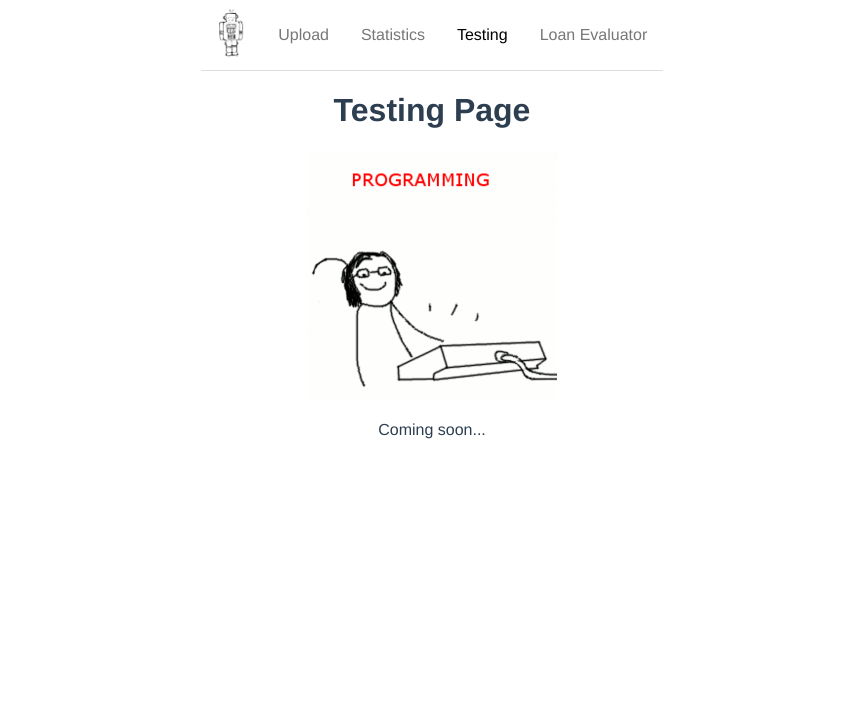
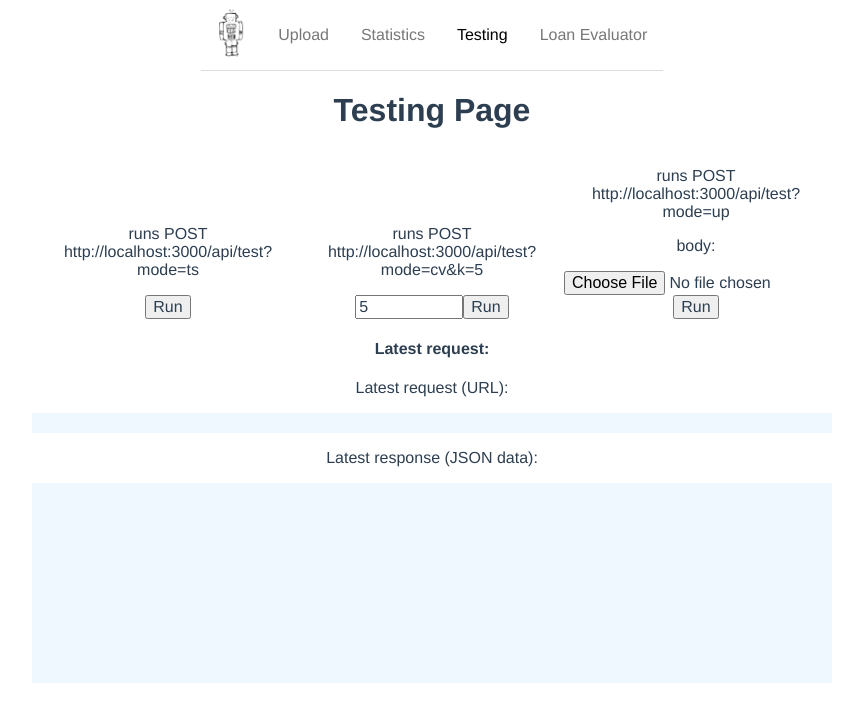
Before and after one commit to maessjs/WebNB, a Vue app in the folder client/: page /#/Testing in a window 1280 px wide. Shown: the top 722 px of the page, without its empty margins (208-1071 px from the left). Built offline with nearby package versions, Linux system fonts and the light colour scheme; the HTML template or start-up script is replaced by a standard one.

Commit message:
Added dev queries to Testing page for backend development

```diff
--- a/client/src/views/Testing.vue
+++ b/client/src/views/Testing.vue
@@ -1,17 +1,126 @@
 <template>
   <div>
   <h1>Testing Page</h1>
-  <wip />
+  <!-- reqests -->
+  <div>
+    <div class="box">
+      <p>runs POST {{url1}}</p>
+      <button @click="req1">Run</button>
+    </div>
+    <div class="box">
+      <p>runs POST {{url2 + kValue}}</p>
+      <form submit.prevent>
+        <input id="kInput" type="number" v-model.number="kValue" />
+        <button @click="req2">Run</button>
+      </form>
+    </div>
+    <div class="box">
+      <p>runs POST {{url3}}</p>
+      <p>body:</p>
+      <form submit.prevent>
+        <input type="file" name="test-data" @change="onFileSelected">
+        <button @click="req3">Run</button>
+      </form>
+    </div>
+    <!-- response -->
+    <div>
+      <h4>Latest request:</h4>
+      <p>Latest request (URL):</p>
+      <p id="reqURLField">{{reqURL}}</p>
+      <p>Latest response (JSON data):</p>
+      <p id="resJSONField">{{resJSON}}</p>
+    </div>
+  </div>
+
   </div>
 </template>
 
 <script>
-import wip from '../components/wip.vue'
+import axios from 'axios'
+//import wip from '../components/wip.vue'
 
 export default {
   name: 'Testing',
   components: {
-    wip
+    //wip
+  },
+  data () {
+    return {
+      url1: 'http://localhost:3000/api/test?mode=ts',
+      kValue: 5,
+      url2: 'http://localhost:3000/api/test?mode=cv&k=',
+      selectedFile: null,
+      url3: 'http://localhost:3000/api/test?mode=up',
+      reqURL: ' ',
+      resJSON: ' '
+    }
+  },
+  methods: {
+    req1() {
+      this.reqURL = this.url1
+
+      axios.post(this.reqURL)
+      .then(res => {
+        this.resJSON = JSON.stringify(res.data, null, 2)
+      })
+      .catch(err => console.log('err:', err))
+    },
+    req2() {
+      this.reqURL = this.url2
+
+      axios.post(this.reqURL)
+      .then(res => {
+        this.resJSON = JSON.stringify(res.data, null, 2)
+      })
+      .catch(err => console.log('err:', err))
+    },
+    onFileSelected(e) {
+      this.selectedFile = e.target.files[0]
+    },
+    req3() {
+      if (!this.selectedFile) return
+
+      this.reqURL = this.url3
+
+      const fd = new FormData()
+      fd.append('upload', this.selectedFile, this.selectedFile.name)
+
+      axios.post('http://localhost:3000/api/test?mode=up', fd)
+        .then(res => {
+          if (res.status === 201) {
+            this.resJSON = JSON.stringify(res.data, null, 2)
+          }
+        })
+        .catch(err => console.log(err))
+    },
+    reset () {
+      this.reqURL = ''
+      this.resJSON = ''
+    }
   }
 }
 </script>
+
+
+<style scoped>
+.box {
+  display: inline-block;
+  width: 264px;
+}
+
+#kInput {
+  width: 100px;
+}
+
+#reqURLField {
+  min-height: 20px;
+  background-color: aliceblue;
+}
+
+#resJSONField {
+  min-width: 400px;
+  min-height: 200px;
+  background-color: aliceblue;
+}
+
+</style>
```
Also changed, not shown: 1 other file (tests, documents, lock files or other folders).
